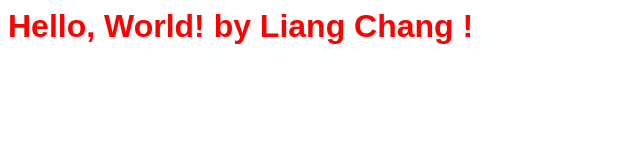
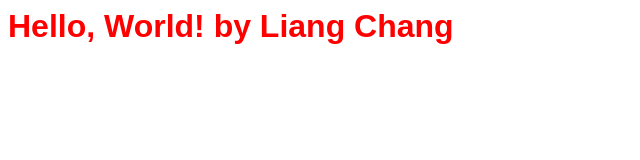
Before and after one commit to LittleLC/dipsa41ccide, a plain HTML site: page views/index.html in a window 1280 px wide. Shown: the full height of the page, 0-640 px from the left. Drawn offline with Linux system fonts and the light colour scheme.

```diff
--- a/views/index.html
+++ b/views/index.html
@@ -3,6 +3,6 @@
     <link rel="stylesheet" href="/css/stylesheet.css" />
   </head>
   <body>
-    <h1>Hello, World! by Liang Chang !</h1>
+    <h1>Hello, World! by Liang Chang</h1>
   </body>
 </html>
```
